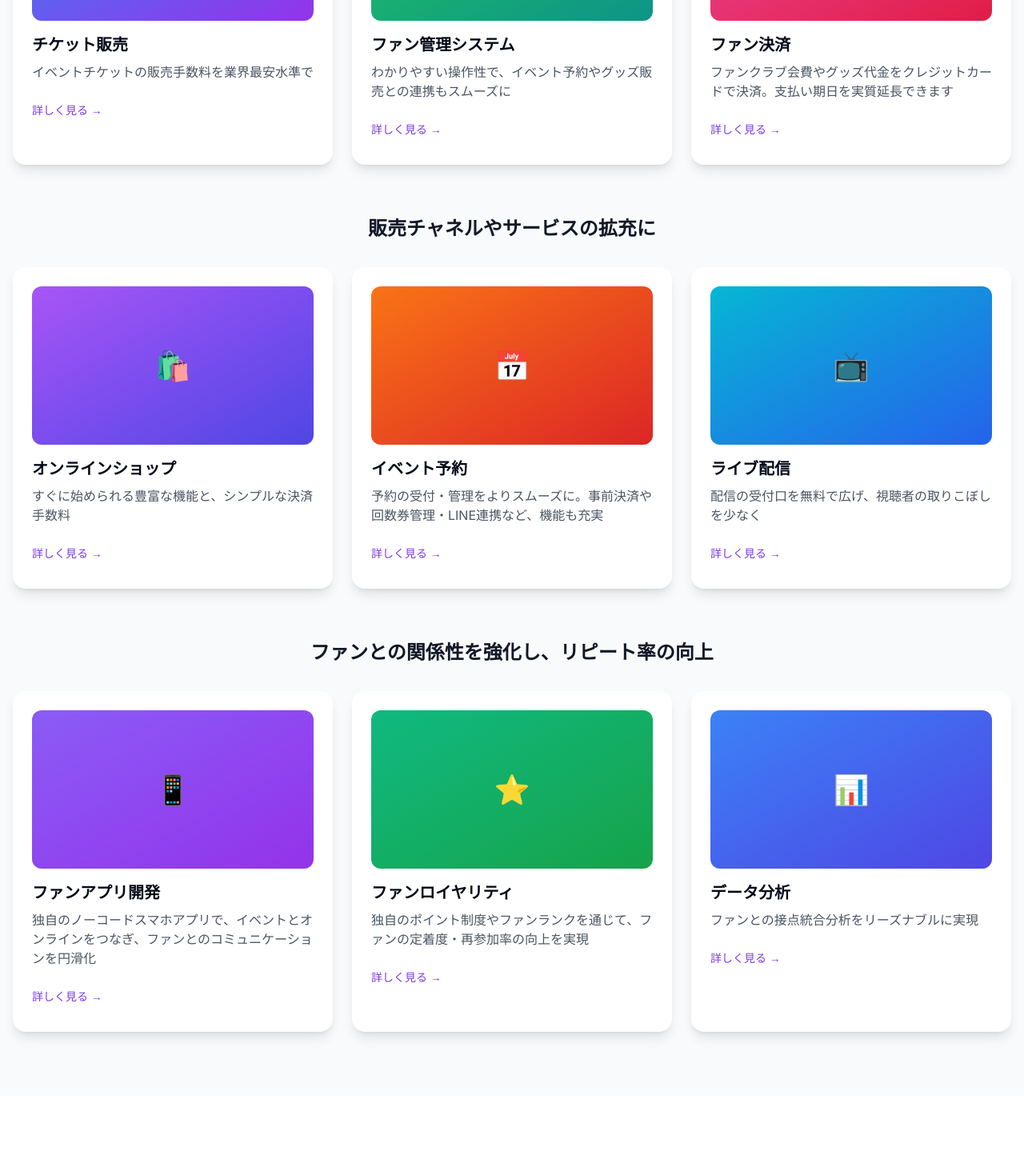
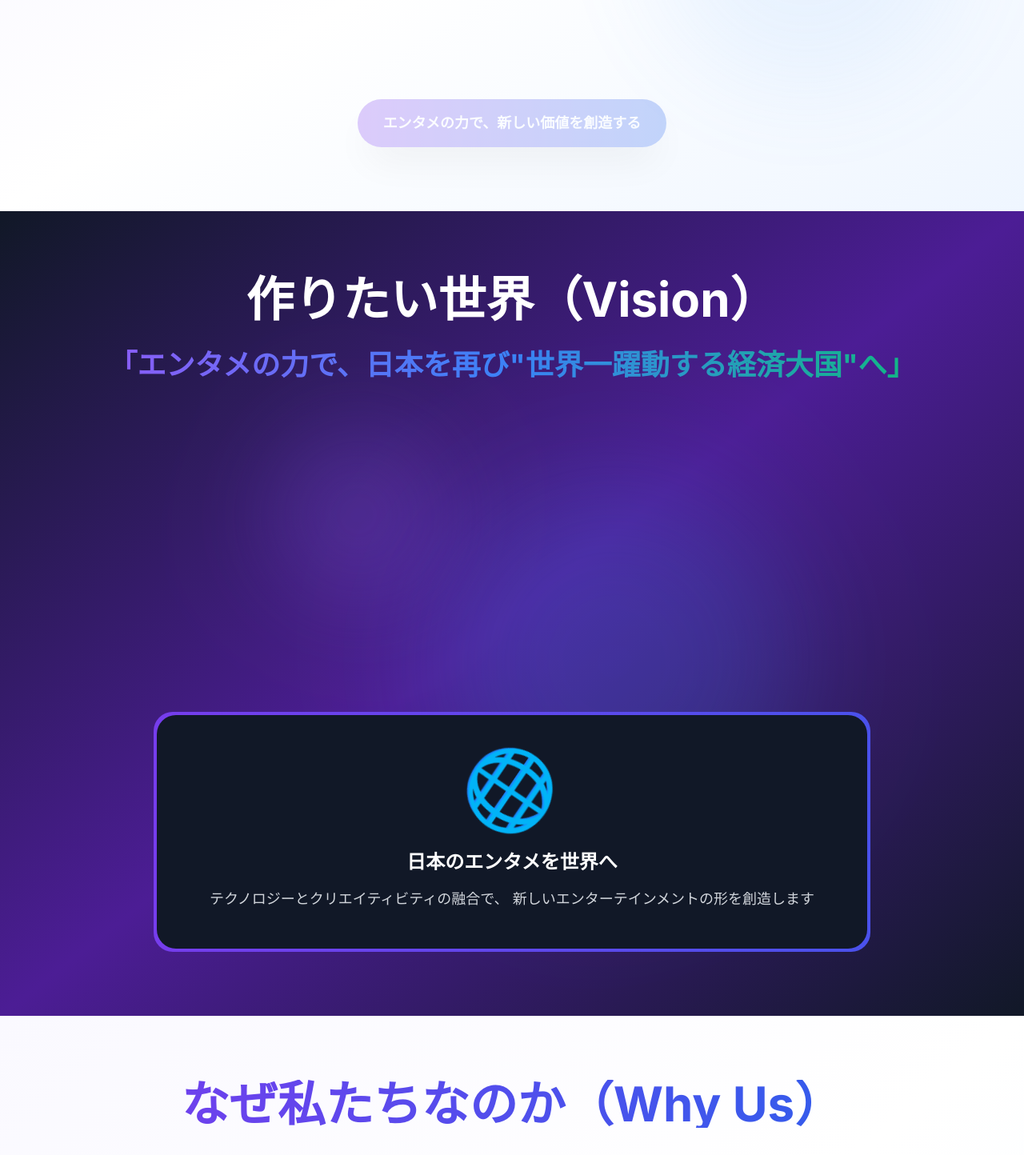
Before and after one commit to crackerky/entertainment-connection-site, a Next.js app: page / in a window 1280 px wide. Shown: the part 1540-2984 px from the top of the page at 80% size. Built offline with nearby package versions, Linux system fonts and the light colour scheme.

Commit message:
Update page.tsx to include new sections with proper order

```diff
--- a/src/app/page.tsx
+++ b/src/app/page.tsx
@@ -1,4 +1,8 @@
 import Hero from '@/components/sections/hero'
+import Mission from '@/components/sections/mission-new'
+import Vision from '@/components/sections/vision'
+import WhyUs from '@/components/sections/why-us'
+import Achievements from '@/components/sections/achievements'
 import Services from '@/components/sections/services'
 import ClientShowcase from '@/components/sections/projects'
 import PricingPlans from '@/components/sections/features'
@@ -12,6 +16,10 @@ export default function Home() {
   return (
     <>
       <Hero />
+      <Mission />
+      <Vision />
+      <WhyUs />
+      <Achievements />
       <Services />
       <ClientShowcase />
       <PricingPlans />
```
